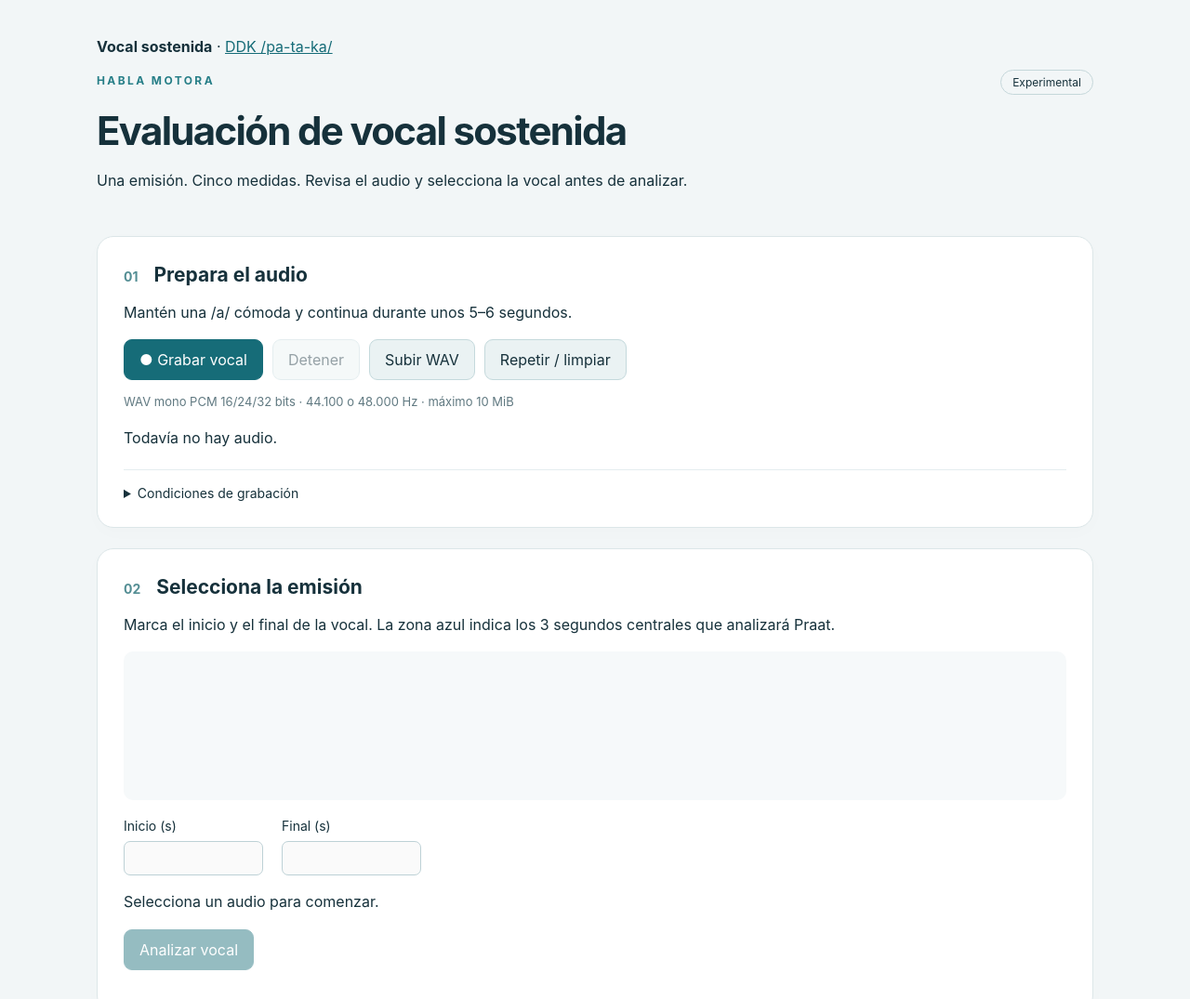
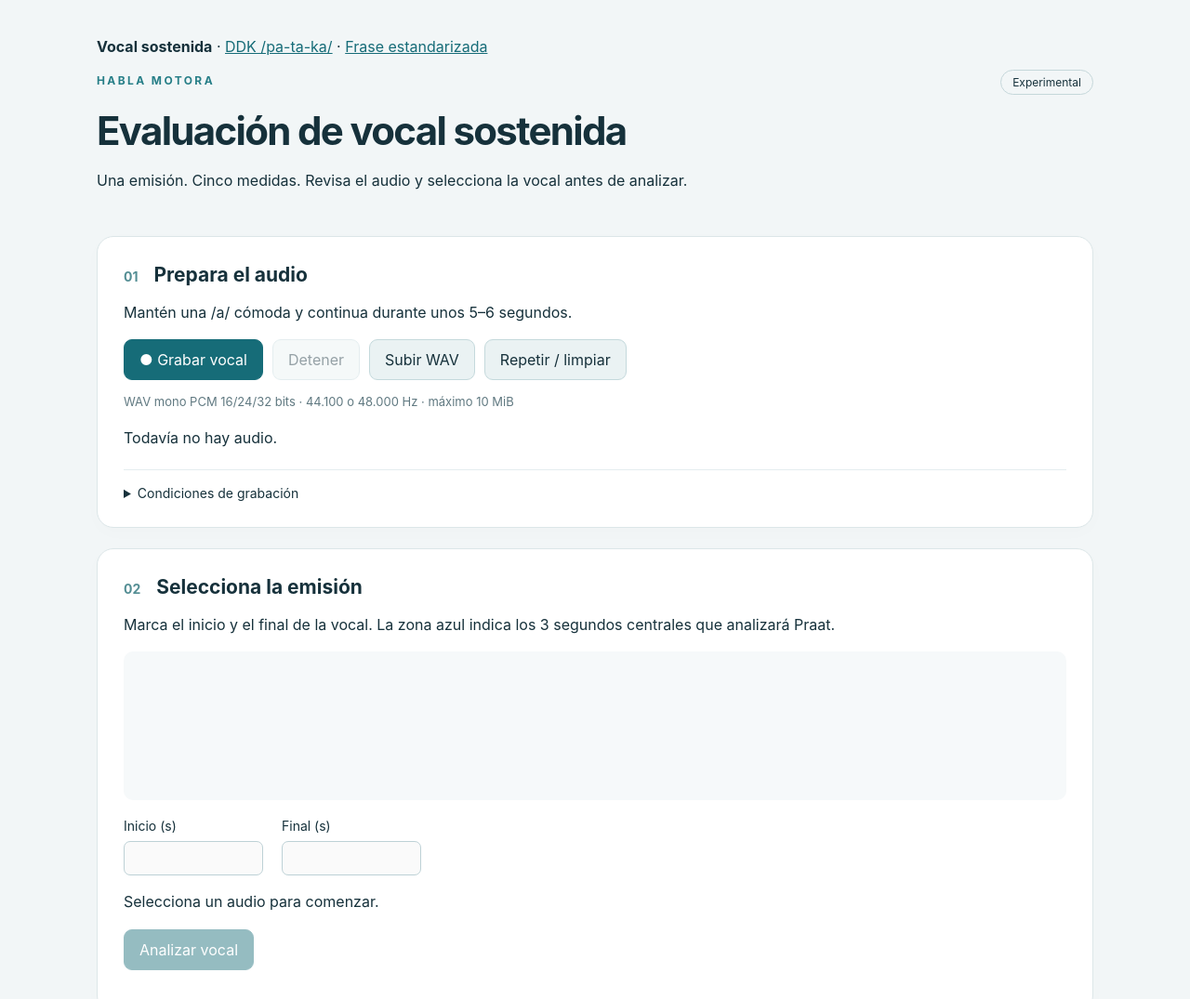
Before and after one commit to andrepane/habla-motora, a website: page frontend/index.html in a window 1280 px wide. Shown: the top 1075 px of the page at 93% size. Drawn offline with Linux system fonts and the light colour scheme; files that its build step writes are made by us from their sources; files whose address does not match are found by name.

Commit message:
Add phrase module to battery navigation

```diff
--- a/frontend/index.html
+++ b/frontend/index.html
@@ -8,7 +8,11 @@
   </head>
   <body>
     <main>
-      <nav aria-label="Batería"><strong>Vocal sostenida</strong> · <a href="/ddk">DDK /pa-ta-ka/</a></nav>
+      <nav aria-label="Batería">
+        <strong>Vocal sostenida</strong> ·
+        <a href="/ddk">DDK /pa-ta-ka/</a> ·
+        <a href="/phrase">Frase estandarizada</a>
+      </nav>
       <header>
         <span class="brand">HABLA MOTORA</span
         ><span class="badge">Experimental</span>
```
